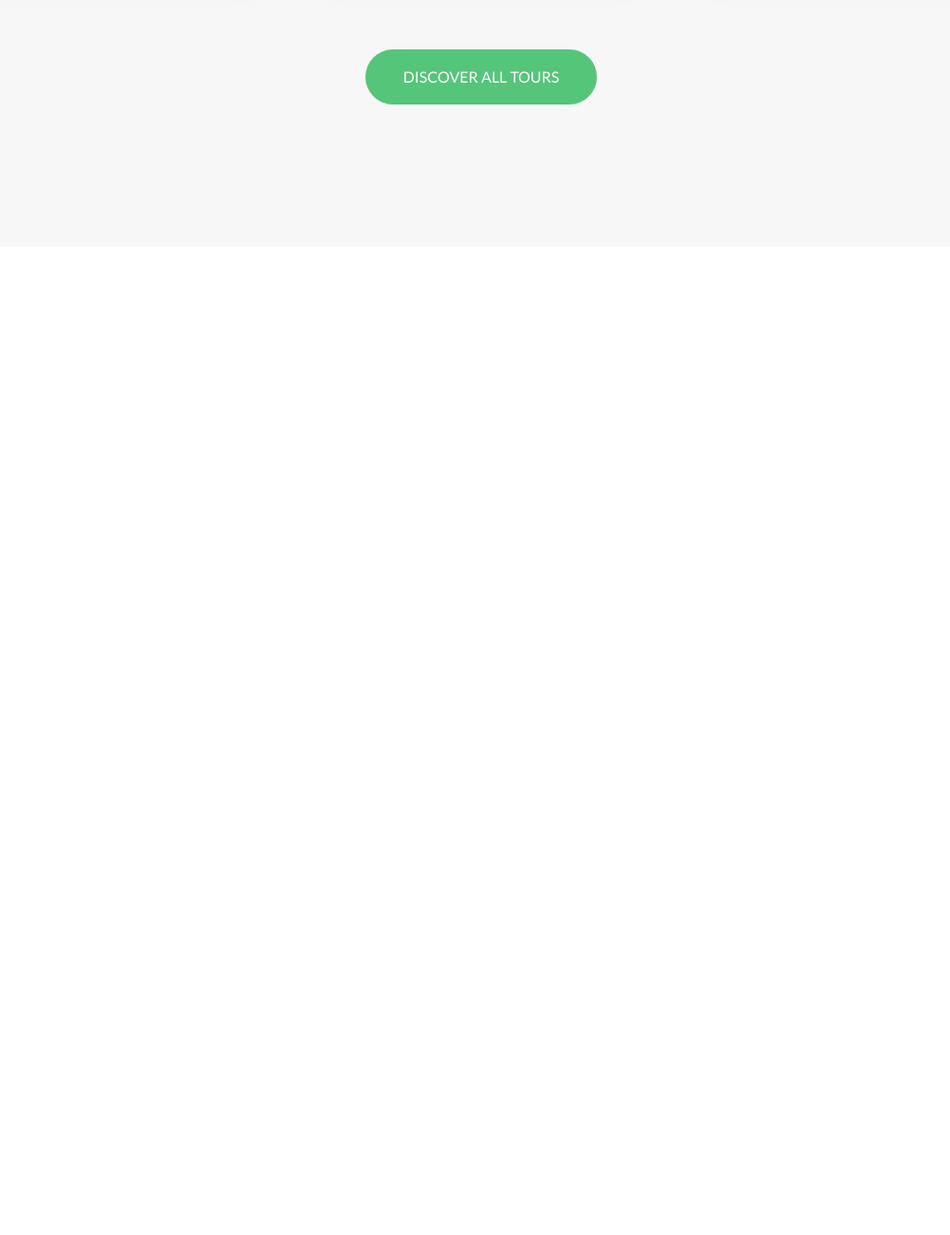
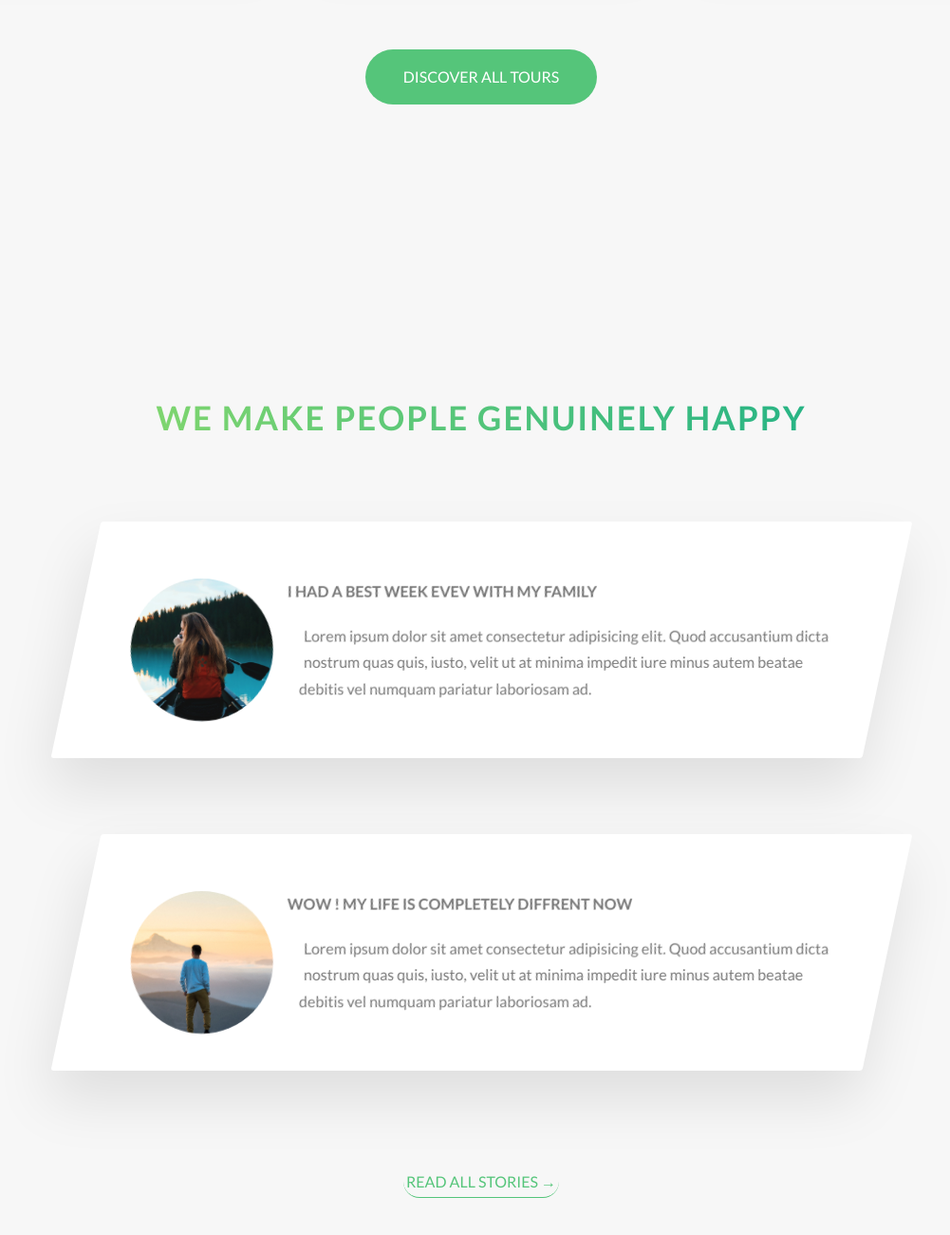
Before and after one commit to Masoudsedighi77/natours, a website: page index.html in a window 1280 px wide. Shown: the part 3008-4308 px from the top of the page at 95% size, without its empty margins (133-1134 px from the left). Before the commit the page ends 3298 px from the top, so only its background shows below. Drawn offline with Linux system fonts and the light colour scheme.

Commit message:
add story section

```diff
--- a/index.html
+++ b/index.html
@@ -236,6 +236,63 @@
           <a href="#" class="btn btn--green">Discover all tours</a>
         </div>
       </section>
+
+      <section class="section-stories">
+        <div class="u-center-text u-margin-bottom-8">
+          <h2 class="heading-secondary">We make people genuinely happy</h2>
+        </div>
+        <div class="row">
+          <div class="story">
+            <figure class="story__shape">
+              <img
+                src="img/nat-8.jpg"
+                alt="Person on a tour"
+                class="story__image"
+              />
+              <figcaption class="story__caption">Marry Smith</figcaption>
+            </figure>
+            <div class="story__text">
+              <h3 class="heading-tertiary u-margin-bottom-2">
+                I had a best week evev with my family
+              </h3>
+              <p>
+                Lorem ipsum dolor sit amet consectetur adipisicing elit. Quod
+                accusantium dicta nostrum quas quis, iusto, velit ut at minima
+                impedit iure minus autem beatae debitis vel numquam pariatur
+                laboriosam ad.
+              </p>
+            </div>
+          </div>
+        </div>
+
+        <div class="row">
+          <div class="story">
+            <figure class="story__shape">
+              <img
+                src="img/nat-9.jpg"
+                alt="Person on a tour"
+                class="story__image"
+              />
+              <figcaption class="story__caption">Jack Wilson</figcaption>
+            </figure>
+            <div class="story__text">
+              <h3 class="heading-tertiary u-margin-bottom-2">
+                WOW ! My life is completely diffrent now
+              </h3>
+              <p>
+                Lorem ipsum dolor sit amet consectetur adipisicing elit. Quod
+                accusantium dicta nostrum quas quis, iusto, velit ut at minima
+                impedit iure minus autem beatae debitis vel numquam pariatur
+                laboriosam ad.
+              </p>
+            </div>
+          </div>
+        </div>
+
+        <div class="u-center-text u-margin-top-huge">
+          <a href="#" class="btn btn-text">Read All Stories &rarr; </a>
+        </div>
+      </section>
     </main>
   </body>
 </html>
--- /dev/null
+++ b/sass/components/story.scss
@@ -0,0 +1,57 @@
+.story {
+  width: 75%;
+  margin: 0 auto;
+  box-shadow: 0 3rem 6rem rgba($color-black, 0.1);
+  background-color: $color-white;
+  border-radius: 3px;
+  padding: 6rem;
+  padding-left: 9rem;
+  font-size: $default-font-size;
+  transform: skewX(-12deg);
+  position: relative;
+
+  & > * {
+    transform: skewX(12deg);
+  }
+  &__shape {
+    width: 15rem;
+    height: 15rem;
+    float: left;
+    -webkit-shape-outside: circle(50% at 50% 50%);
+    shape-outside: circle(50% at 50% 50%);
+    -webkit-clip-path: circle(50% at 50% 50%);
+    clip-path: circle(50% at 50% 50%);
+    transform: translateX(-3rem) skewX(12deg);
+  }
+  &__image {
+    height: 100%;
+    transform: translateX(-4rem) scale(1.4);
+    backface-visibility: hidden;
+    transition: all 0.5s;
+  }
+  &__text {
+    transform: skewX(12deg);
+  }
+  &__caption {
+    position: absolute;
+    top: 50%;
+    left: 50%;
+    transform: translate(-50%, 20%);
+    color: $color-white;
+    text-transform: uppercase;
+    font-size: 1.7rem;
+    text-align: center;
+    opacity: 0;
+    transition: all 0.5s;
+    backface-visibility: hidden;
+  }
+
+  &:hover &__caption {
+    opacity: 1;
+    transform: translate(-50%, -50%);
+  }
+  &:hover &__image {
+    transform: translateX(-4rem) scale(1);
+    filter: blur(3px) brightness(80%);
+  }
+}
--- a/sass/main.scss
+++ b/sass/main.scss
@@ -17,6 +17,7 @@
 @import 'components/composition';
 @import 'components/feature-box';
 @import 'components/card.scss';
+@import 'components/story.scss';
 //layout files import
 @import 'layout/header';
 @import 'layout/grid';
--- a/sass/pages/_home.scss
+++ b/sass/pages/_home.scss
@@ -26,3 +26,9 @@
   padding: 25rem 0 15rem 0;
   margin-top: -10rem;
 }
+
+.section-stories{
+  padding: 15rem 0 ;
+
+  background-color: $color-grey-light-1;
+}
```
Also changed, not shown: css/style.css.
